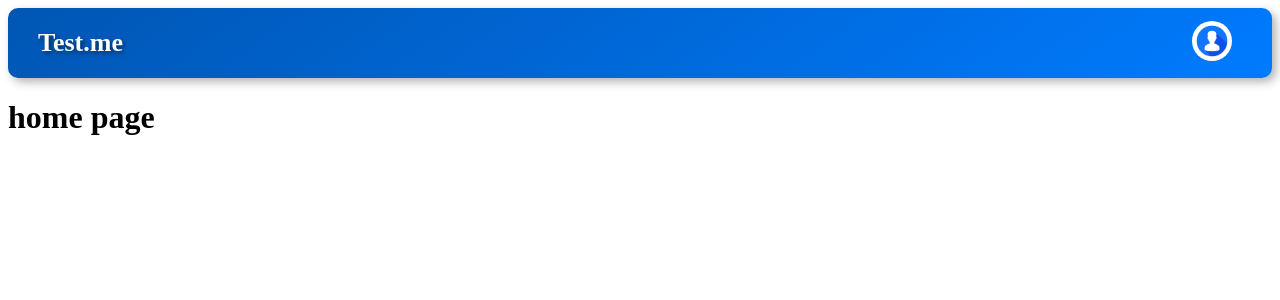
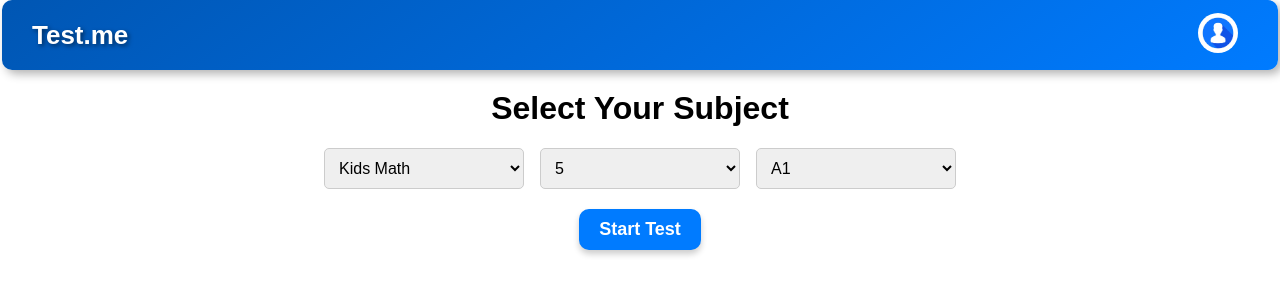
Before and after one commit to BaxromAvliyoqulov/Test_v2, a Vue app: page / in a window 1280 px wide. Shown: the top 300 px of the page. Built offline with nearby package versions, Linux system fonts and the light colour scheme.

Commit message:
test home done!

```diff
--- a/src/App.vue
+++ b/src/App.vue
@@ -14,10 +14,45 @@ export default {
 </script>
 
 <style>
+body {
+  margin: 0;
+  padding: 0;
+  font-family: 'Poppins', sans-serif;
+}
 a{
   text-decoration: none;
   color: black;
   font-size: 20px;
   font-weight: bold;
 }
+.button {
+    padding: 10px 20px;
+    font-size: 18px;
+    font-weight: 700;
+    background-color: #007BFF;
+    color: white;
+    border: none;
+    border-radius: 10px;
+    cursor: pointer;
+    transition: background-color 0.3s ease, transform 0.2s ease, box-shadow 0.2s ease;
+    margin-top: 20px;
+    box-shadow: 0px 4px 6px rgba(0, 0, 0, 0.2);
+}
+
+.button:hover {
+    background-color: #0056b3;
+    transform: translateY(-2px);
+    box-shadow: 0px 10px 8px rgba(0, 0, 0, 0.3);
+}
+
+.button:active {
+    transform: translateY(2px);
+    box-shadow: 0px 2px 4px rgba(0, 0, 0, 0.2);
+}
+
+@media (max-width: 768px) {
+    button {
+        max-width: 100%;
+    }
+}
 </style>
--- a/src/components/SignUp.vue
+++ b/src/components/SignUp.vue
@@ -50,7 +50,7 @@ export default {
                 email: "",
                 password: "",
             },
-            showPassword: false, // Parolni ko'rish uchun flag
+            showPassword: false,
         };
     },
     methods: {
@@ -70,10 +70,9 @@ export default {
         },
         handleGoogleSignUp() {
             console.log("Google Sign Up clicked");
-            // Google Sign Up logikasini shu yerda qo'shing
         },
         togglePasswordVisibility() {
-            this.showPassword = !this.showPassword; // Parolni ko'rish yoki yashirish
+            this.showPassword = !this.showPassword;
         },
     },
 };
--- a/src/components/login.vue
+++ b/src/components/login.vue
@@ -42,7 +42,7 @@ export default {
                 email: "",
                 password: "",
             },
-            showPassword: false, // Parolni ko'rish uchun flag
+            showPassword: false,
         };
     },
     methods: {
@@ -53,7 +53,7 @@ export default {
             console.log("Google Login clicked");
         },
         togglePasswordVisibility() {
-            this.showPassword = !this.showPassword; // Parolni ko'rish yoki yashirish
+            this.showPassword = !this.showPassword;
         },
     },
 };
--- a/src/components/navbar.vue
+++ b/src/components/navbar.vue
@@ -1,14 +1,15 @@
 <template>
     <div class="navbar">
         <div class="logo">
-            <h1>Test.me</h1>
+            <h1 @click="$router.push('/')" >Test.me</h1>
         </div>
         <div class="profile">
             <img src="../assets/img/user.png" @click="toggleDropdown" class="profile-image" alt="User Avatar">
             <div v-if="dropdownOpen" class="dropdown-content">
                 <a href="/points">Points</a>
+                <a href="/about">About Us</a>
+                <a href="/contact-us">Contact Us</a>
                 <a href="/dashboard">Dashboard</a>
-                <a href="/contact-us">Contact Us</a>
                 <hr class="custom-hr">
                 <a href="/logout">Log Out</a>
             </div>
@@ -37,11 +38,13 @@ export default {
     justify-content: space-between;
     align-items: center;
     padding: 0 30px;
+    width: 95%;
     height: 70px;
+    margin: 0 auto;
     background: linear-gradient(145deg, #0056b3, #007bff);
     color: white;
     box-shadow: 4px 4px 10px rgba(0, 0, 0, 0.3), -4px -4px 10px rgba(255, 255, 255, 0.1);
-    border-radius: 10px;
+    border-radius: 10px ;
 }
 
 .navbar h1 {
@@ -49,7 +52,8 @@ export default {
     font-size: 26px;
     font-weight: bold;
     color: white;
-    text-shadow: 2px 2px 4px rgba(0, 0, 0, 0.5); /* Matn uchun 3D effekt */
+    text-shadow: 2px 2px 4px rgba(0, 0, 0, 0.5);
+    cursor: pointer;
 }
 
 .profile-image {
--- a/src/layout/mainLayout.vue
+++ b/src/layout/mainLayout.vue
@@ -8,7 +8,7 @@
 </template>
 
 <script>
-import Navbar from '@/components/navbar.vue'
+import Navbar from '../components/navbar.vue'
 export default {
     components: {
         Navbar
--- a/src/router/index.js
+++ b/src/router/index.js
@@ -1,6 +1,7 @@
 import { createRouter, createWebHistory } from "vue-router";
 
 import home from "@/views/home.vue";
+import testPage from "@/views/testPage.vue";
 
 const router = createRouter({
 	history: createWebHistory(import.meta.env.BASE_URL),
@@ -10,6 +11,11 @@ const router = createRouter({
 			name: "home",
 			component: home,
 		},
+		{
+            path: "/test",
+            name: "testPage",
+            component: testPage,
+        },
 	],
 });
 
--- a/src/views/home.vue
+++ b/src/views/home.vue
@@ -1,11 +1,105 @@
 <template>
-    <h1>home page</h1>
+
+    <h1>Select Your Subject</h1>
+    <div class="selections">
+        <!-- subject -->
+        <div class="selectionSubject">
+            <select name="" id="">
+                <optgroup label="Kids">
+                    <option value="mathKids">Kids Math</option>
+                    <option value="englishKids">Kids English</option>
+                </optgroup>
+                <option value="math">English</option>
+            </select>
+        </div>
+        <!-- number -->
+        <div class="selectQuantity">
+            <select name="" id="">
+                <option value="5">5</option>
+            </select>
+        </div>
+        <!-- degree -->
+        <div class="selectDegree">
+            <select name="" id="">
+                <option value="A1">A1</option>
+            </select>
+        </div>
+    </div>
+    <!-- Start Button -->
+        <div class="selectStart">
+            <button class="button" id="startTest" @click="$router.push({name:'testPage'})">Start Test</button>
+        </div>
 </template>
 
 <script>
 export default {
-
 }
 </script>
 
-<style></style>
+<style scoped>
+h1{
+    text-align: center;
+    margin-top: 20px;
+}
+.selections {
+    display: flex;
+    flex-wrap: wrap;
+    gap: 1rem;
+    justify-content: center;
+    align-items: center;
+    margin-top: 20px;
+}
+
+.selectionSubject, .selectQuantity, .selectDegree, .selectStart {
+    display: flex;
+    flex-direction: column;
+    align-items: center;
+}
+
+select {
+    padding: 10px;
+    font-size: 16px;
+    border: 1px solid #ccc;
+    border-radius: 5px;
+    width: 200px;
+    max-width: 200px;
+}
+
+#startTest {
+    padding: 10px 20px;
+    font-size: 18px;
+    font-weight: 700;
+    background-color: #007BFF;
+    color: white;
+    border: none;
+    border-radius: 10px;
+    cursor: pointer;
+    transition: background-color 0.3s ease, transform 0.2s ease, box-shadow 0.2s ease;
+    margin-top: 20px;
+    box-shadow: 0px 4px 6px rgba(0, 0, 0, 0.2);
+}
+
+#startTest:hover {
+    background-color: #0056b3;
+    transform: translateY(-2px);
+    box-shadow: 0px 10px 8px rgba(0, 0, 0, 0.3);
+}
+
+#startTest:active {
+    transform: translateY(2px);
+    box-shadow: 0px 2px 4px rgba(0, 0, 0, 0.2);
+}
+
+@media (max-width: 768px) {
+    .selections {
+        flex-direction: column;
+        gap: 1.5rem;
+    }
+    select {
+        width: 200px;
+    }
+    button {
+        max-width: 100%;
+    }
+}
+</style>
--- /dev/null
+++ b/src/views/testPage.vue
@@ -0,0 +1,131 @@
+<template>
+    <div>
+        <!-- Test Page -->
+        <div class="test-page">
+            <div class="questionScreen">
+                <h1 class="question">
+                Savol uchun
+                </h1>
+                <div class="answers">
+                    <input type="radio" class="answer" name="answer" id="answer1" value="1">
+                    <label for="answer1">Javob 1</label>
+                    <br>
+                    <input type="radio" class="answer" name="answer" id="answer2" value="2">
+                    <label for="answer2">Javob 2</label>
+                    <br>
+                    <input type="radio" class="answer" name="answer" id="answer3" value="3">
+                    <label for="answer3">Javob 3</label>
+                    <br>
+                    <input type="radio" class="answer" name="answer" id="answer4" value="4">
+                    <label for="answer4">Javob 4</label>
+                </div>
+                <div class="pagnitation">
+                    <button
+                        v-for="page in testQuantities"
+                        :key="page"
+                        class="pagination-button"
+                        :class="{ active: currentPage === page }"
+                        @click="goToPage(page)"
+                    >
+                        {{ page }}
+                    </button>
+                </div>
+                <button class="button" id="submit-button">Submit</button>
+            </div>
+
+            <!-- Prev and Next Buttons -->
+            <div class="navigation-buttons">
+                <button class="button" id="prev-button">Prev</button>
+                <button class="button" id="next-button">Next</button>
+            </div>
+        </div>
+    </div>
+</template>
+
+<script>
+
+export default {
+    name: "TestPage",
+    data() {
+        return {
+            testQuantities: [1, 2, 3, 4, 5],
+            currentPage: 1,
+        };
+    },
+};
+</script>
+
+<style scoped>
+.test-page {
+    text-align: center;
+    margin-top: 20px;
+}
+
+.answers {
+    margin-top: 20px;
+}
+
+label {
+    font-size: 18px;
+    margin-left: 10px;
+}
+
+.navigation-buttons {
+    margin-top: 30px;
+    display: flex;
+    justify-content: center;
+    gap: 20px;
+}
+
+.pagnitation {
+    margin-top: 20px;
+    display: flex;
+    justify-content: center;
+    flex-wrap: wrap; /* Kichik ekranlarda tugmalar yangi qatorda joylashadi */
+    gap: 10px; /* Tugmalar orasidagi bo'shliq */
+}
+
+.pagination-button {
+    padding: 8px 12px;
+    font-size: 14px;
+    border: 1px solid #ccc;
+    border-radius: 5px;
+    background-color: white;
+    cursor: pointer;
+    transition: background-color 0.3s ease, color 0.3s ease, transform 0.2s ease;
+}
+
+.pagination-button.active {
+    color: white;
+    background-color: #007BFF;
+    border-color: #0056b3;
+    font-weight: bold;
+    border: 1px solid transparent;
+}
+
+.pagination-button:hover {
+    background-color: #0056b3;
+    color: white;
+    transform: translateY(-2px); /* Hover paytida tugma biroz yuqoriga ko'tariladi */
+}
+
+.pagination-button:active {
+    transform: translateY(2px); /* Tugma bosilganda pastga tushadi */
+    box-shadow: 0px 2px 4px rgba(0, 0, 0, 0.2);
+}
+
+
+@media (max-width: 768px) {
+    .test-page {
+        margin-top: 10px;
+        padding: 0 5px;
+    }
+
+    .answers {
+        gap: 8px;
+    }
+    .navigation-buttons {
+        gap: 5px;
+    }
+}
+</style>
```
Also changed, not shown: jsconfig.json (line endings or trailing spaces).
